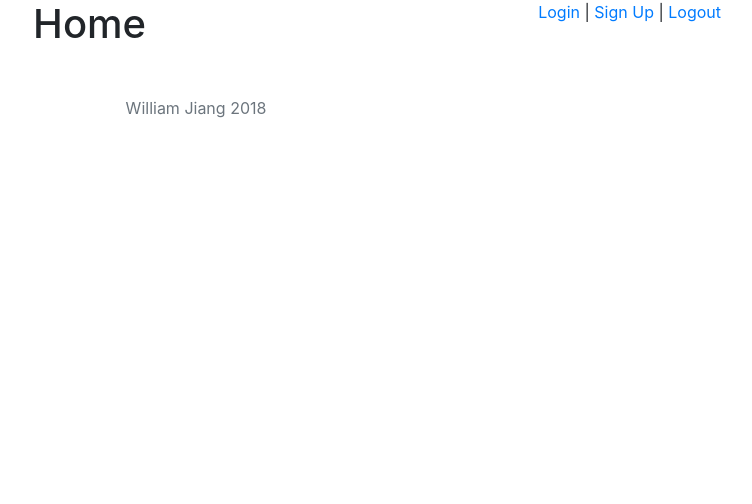
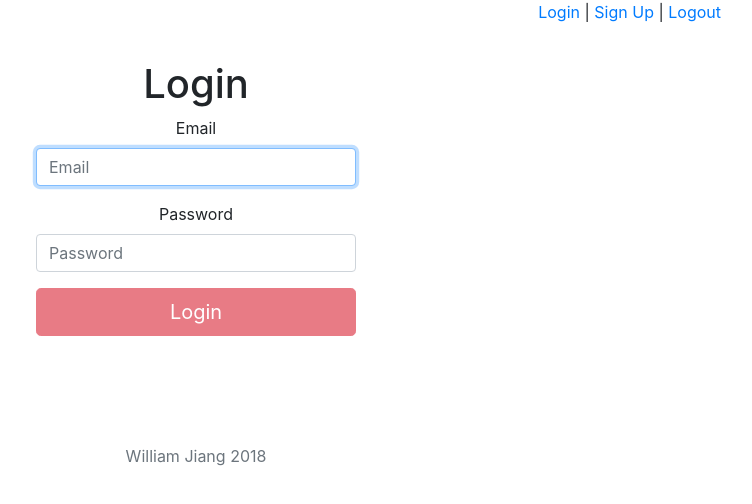
Before and after one commit to jxjwilliam/react-user-login, a React (Create React App) app in the folder client/: page / in a window 1280 px wide. Shown: the top 504 px of the page, without its empty margins (444-1196 px from the left). Built offline with nearby package versions, Linux system fonts and the light colour scheme.

Commit message:
update the README.md

```diff
--- a/client/src/App.js
+++ b/client/src/App.js
@@ -9,13 +9,13 @@
 
 const UserLoginRouters = () => (
   <Switch>
-    <Route exact path="/" render={() => <h1>Home</h1> } />
+    <Route exact path="/" component={Login}/>
     <Route path="/login" component={Login}/>
     <Route path="/signup" component={Signup}/>
     <Route path="/users/:email" exact strict component={Users}/>
     {/*<Route path="/users" component={Users}/>*/}
     <Route path="/logout" component={Logout}/>
-    <Route render={({match}) => <Redirect to="/" />}/>
+    <Route render={({match}) => <Redirect to="/"/>}/>
   </Switch>
 )
 
```
Also changed, not shown: 1 other file (tests, documents, lock files or other folders).
